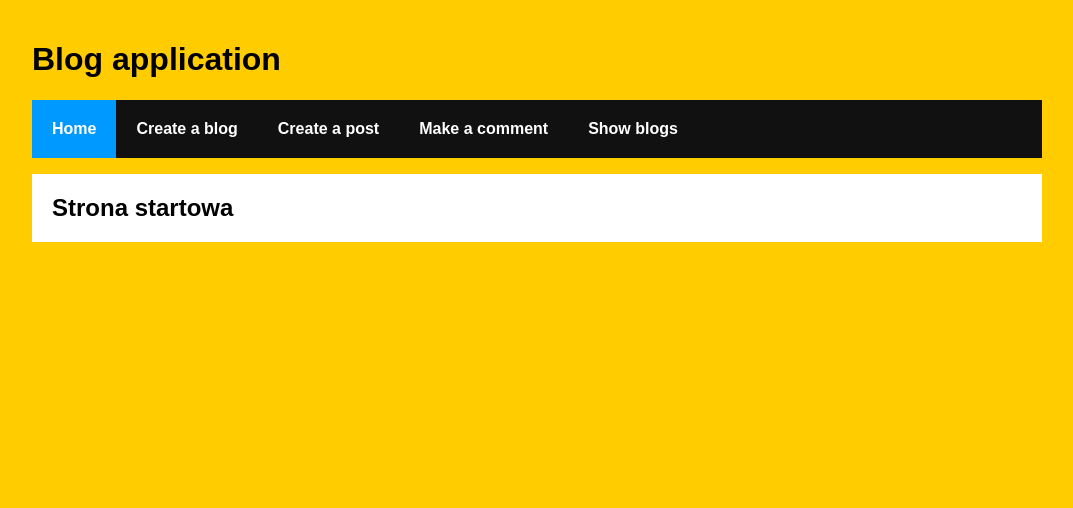
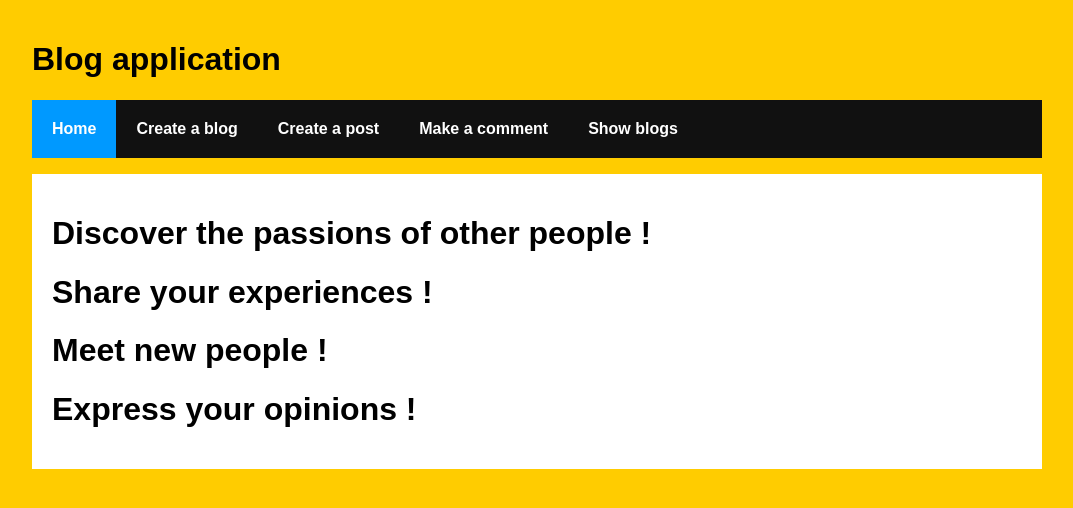
Before and after one commit to rgosik/ZESPOLOWY_Java_Spring_JS_React, a React (Create React App) app in the folder ZespolowyBlog/front_end/: page / in a window 1280 px wide. Shown: the top 508 px of the page, without its empty margins (103-1176 px from the left). Built offline with nearby package versions, Linux system fonts and the light colour scheme.

Commit message:
Update Home.js

```diff
--- a/ZespolowyBlog/front_end/src/container/Home.js
+++ b/ZespolowyBlog/front_end/src/container/Home.js
@@ -4,8 +4,22 @@ import '../css/Home.css';
 class Home extends Component {
     render() {
         return (
-            <div className="wrapper">
-                <h2>Strona startowa</h2>
+            <div>
+                <h2 className="title"></h2>
+                  <div className="col-lg-10 col-md-10 col-xs-12 offset-lg-1 offset-md-1">
+                    <div id="discover">
+                      <h1>Discover the passions of other people !</h1>
+                    </div>
+                    <div id="share">
+                      <h1>Share your experiences !</h1>
+                    </div>
+                    <div id="meet">
+                      <h1>Meet new people !</h1>
+                    </div>
+                    <div id="comment">
+                      <h1>Express your opinions !</h1>
+                    </div>
+                  </div>
             </div>
         );
     }
```
